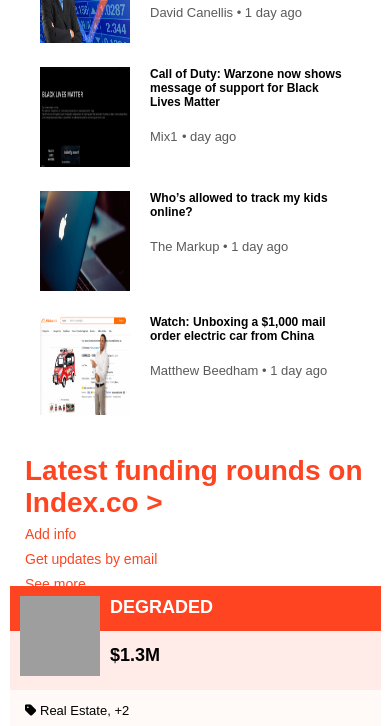
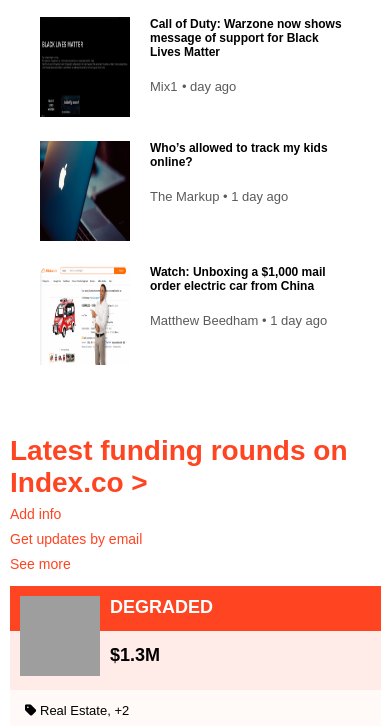
Before and after one commit to carlos-ssh/tnw-page, a website: page index.html in a window 390 px wide. Shown: the part 1049-1775 px from the top of the page. Drawn offline with Linux system fonts and the light colour scheme; grey boxes are pictures that could not be loaded.

Commit message:
realigned components

```diff
--- a/assets/style/style.css
+++ b/assets/style/style.css
@@ -2544,9 +2544,11 @@
   }
 
   .eight-grids {
+    bottom: 50px;
     margin: 160px 0 100px 0;
+    position: relative;
+    width: 80%;
     z-index: 0;
-    width: 80%;
   }
 
   .eight-grids1 {
@@ -2649,11 +2651,12 @@
   }
 
   .funding {
-    bottom: 100px;
+    bottom: 120px;
     display: grid;
     height: 80px;
     margin-left: 10px;
     position: relative;
+    right: 15px;
   }
 
   .funding-nav ul {
```
